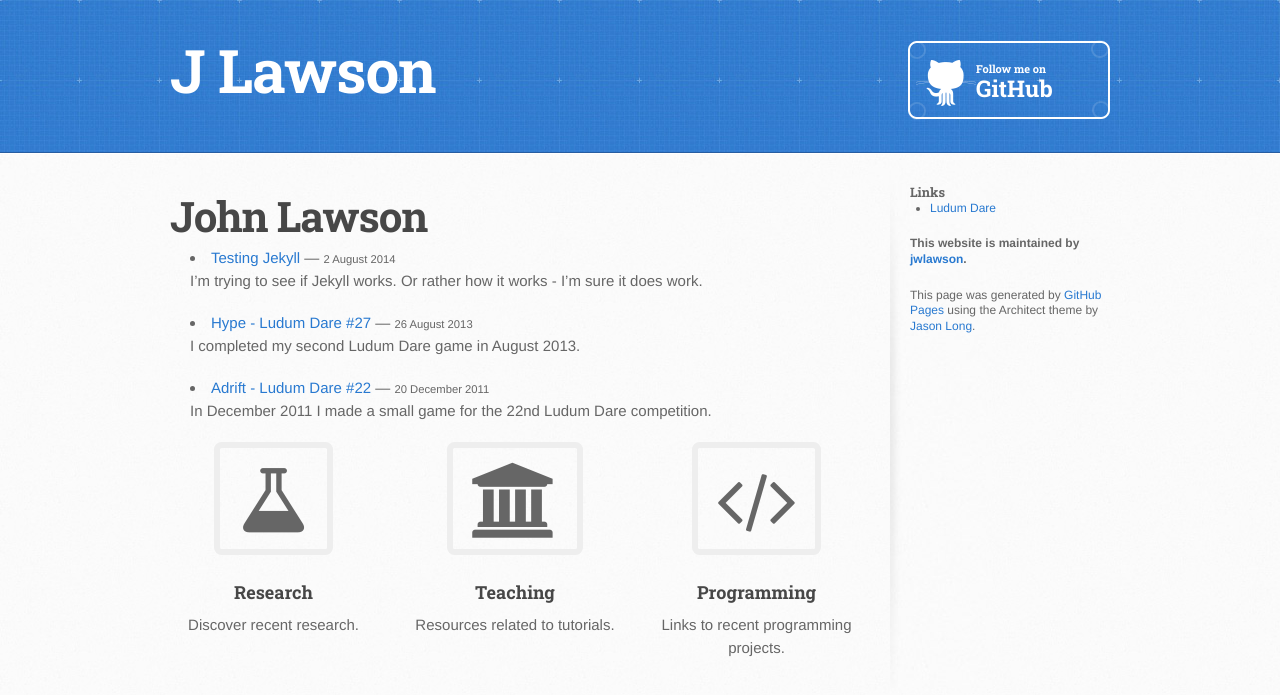
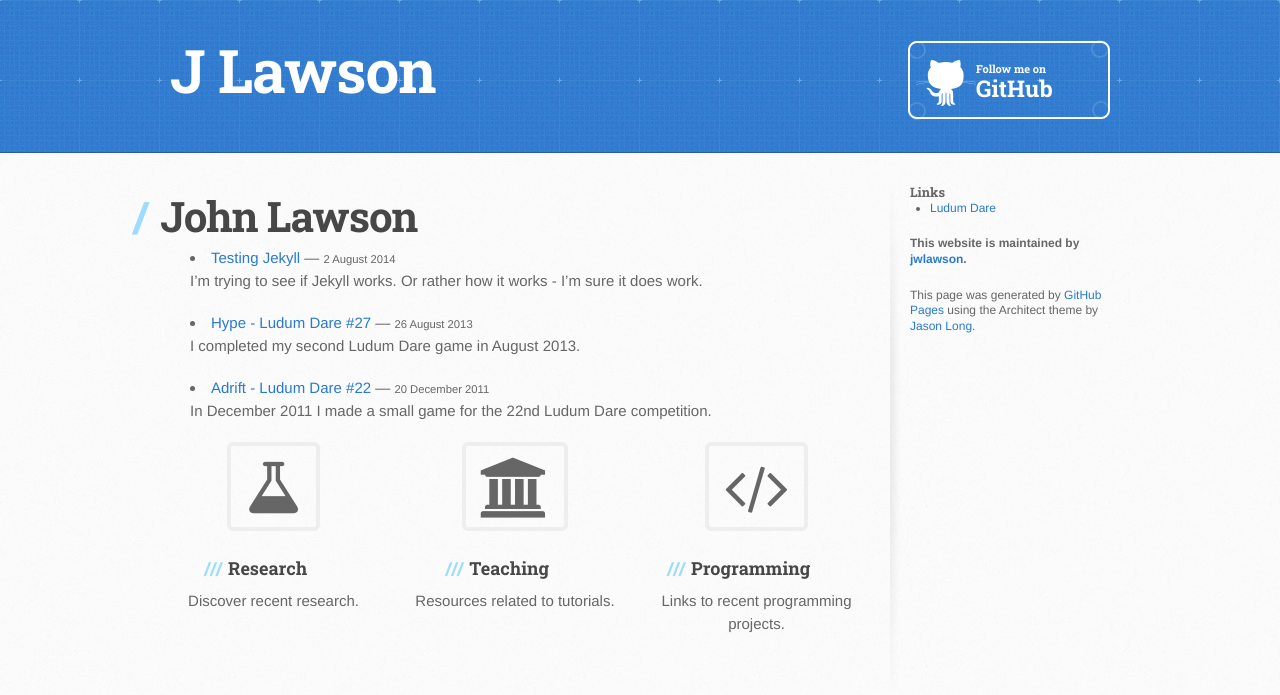
Before and after one commit to jwlawson/jwlawson.github.io, a Jekyll site: the page built from index.md, in a window 1280 px wide. Shown: the top 695 px of the page. Built offline with Jekyll 4.4.1, drawn with Linux system fonts in a browser that asks for light colours; nearby versions of some CDN libraries.

Commit message:
Small changes to icons and headers in triple layout.

```diff
--- a/css/style.css
+++ b/css/style.css
@@ -252,12 +252,24 @@ ul#postlist span {
   letter-spacing: -1px;
   color: #474747;
 }
+#main-content h1:before {
+  content: "/";
+  color: #9ddcff;
+  padding-right: 0.3em;
+  margin-left: -0.9em;
+}
 #main-content h2 {
   font-family: 'Roboto Slab', 'Helvetica Neue', Helvetica, Arial, serif;
   font-size: 22px;
   font-weight: bold;
   margin-bottom: 8px;
   color: #474747;
+}
+#main-content h2:before {
+  content: "//";
+  color: #9ddcff;
+  padding-right: 0.3em;
+  margin-left: -1.5em;
 }
 #main-content h3 {
   font-family: 'Roboto Slab', 'Helvetica Neue', Helvetica, Arial, serif;
@@ -267,21 +279,45 @@ ul#postlist span {
   margin-bottom: 8px;
   color: #474747;
 }
+#main-content h3:before {
+  content: "///";
+  color: #9ddcff;
+  padding-right: 0.3em;
+  margin-left: -2em;
+}
 #main-content h4 {
   font-family: 'Roboto Slab', 'Helvetica Neue', Helvetica, Arial, serif;
   font-size: 15px;
   font-weight: bold;
   color: #474747;
 }
+#main-content h4:before {
+  content: "////";
+  color: #9ddcff;
+  padding-right: 0.3em;
+  margin-left: -2.8em;
+}
 #main-content h5 {
   font-family: 'Roboto Slab', 'Helvetica Neue', Helvetica, Arial, serif;
   font-size: 14px;
   color: #474747;
 }
+#main-content h5:before {
+  content: "/////";
+  color: #9ddcff;
+  padding-right: 0.3em;
+  margin-left: -3.2em;
+}
 #main-content h6 {
   font-family: 'Roboto Slab', 'Helvetica Neue', Helvetica, Arial, serif;
   font-size: .8em;
   color: #474747;
+}
+#main-content h6:before {
+  content: "//////";
+  color: #9ddcff;
+  padding-right: 0.3em;
+  margin-left: -3.7em;
 }
 
 p {
@@ -328,6 +364,17 @@ div.triple-col a {
 }
 div.triple-col a:hover {
   color: #2268b2;
+}
+div.triple-col h1:before,
+div.triple-col h2:before,
+div.triple-col h3:before,
+div.triple-col h4:before,
+div.triple-col h5:before,
+div.triple-col h6:before {
+  content: none;
+  padding-right: 0;
+  margin-left: 0;
+  margin-top: 0;
 }
 div.column-left {
   float: left;
--- a/index.md
+++ b/index.md
@@ -15,21 +15,21 @@ title: John Lawson
 <div class="triple-col">
   <div class="column-left">
     <a href="{{ site.baseurl }}/research">
-    <i class="fa fa-flask fa-5x fa-border"></i>
+    <i class="fa fa-flask fa-4x fa-border"></i>
     <h3>Research</h3>
     <p>Discover recent research.</p>
     </a>
   </div>
   <div class="column-center">
     <a href="{{ site.baseurl }}/teaching">
-    <i class="fa fa-university fa-5x fa-border"></i>
+    <i class="fa fa-university fa-4x fa-border"></i>
     <h3>Teaching</h3>
     <p>Resources related to tutorials.</p>
     </a>
   </div>
   <div class="column-right">
     <a href="{{ site.baseurl }}/programming">
-    <i class="fa fa-code fa-5x fa-border"></i>
+    <i class="fa fa-code fa-4x fa-border"></i>
     <h3>Programming</h3>
     <p>Links to recent programming projects.</p>
     </a>
```
